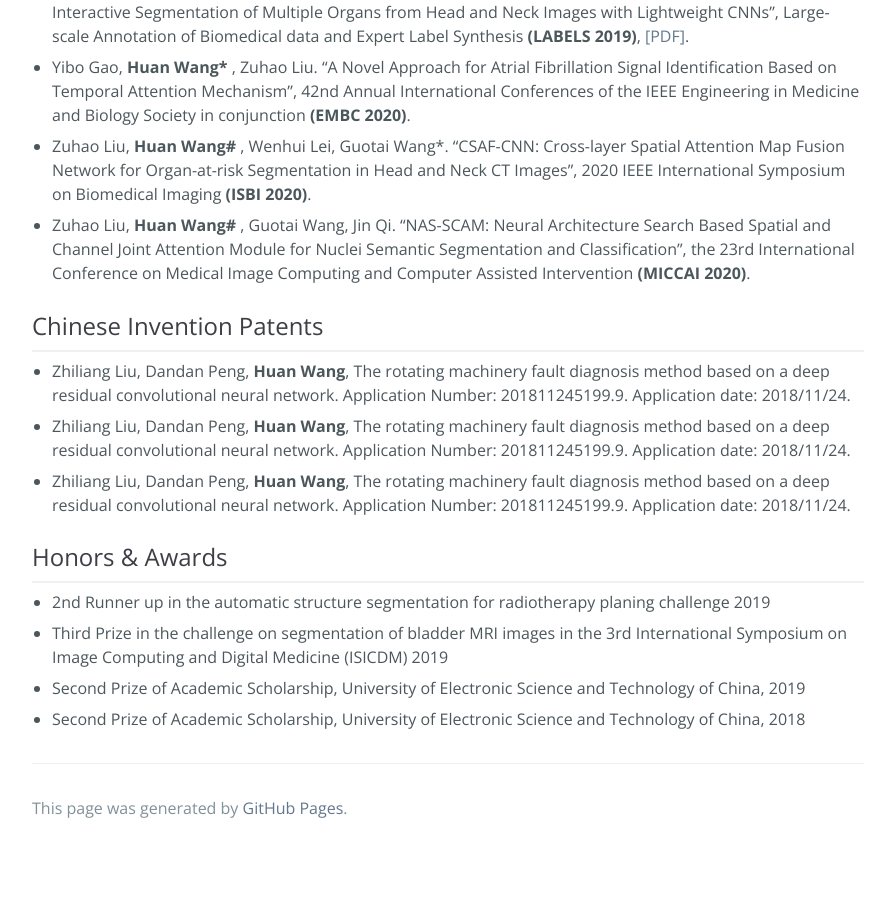
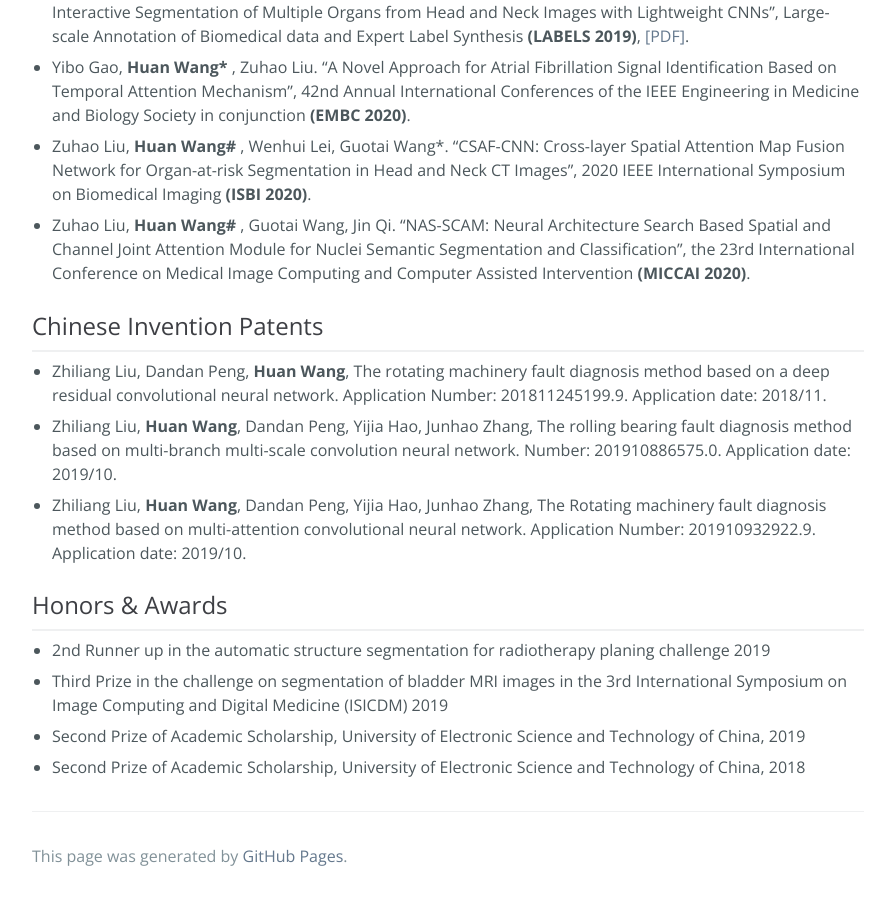
Before and after one commit to WH-HuanWang/WH-HuanWang.github.io, a Jekyll site: the page built from index.md, in a window 1280 px wide and 900 px high, scrolled down 2065 px. Shown: the whole window, without its empty margins (192-1087 px from the left). Built offline with Jekyll 4.4.1, drawn with Linux system fonts in a browser that asks for light colours; before the commit the page ends 2917 px from its top, so only the background shows below that; some of the changed text lies outside the part shown.

Commit message:
Update index.md

```diff
--- a/index.md
+++ b/index.md
@@ -41,9 +41,9 @@ B.S. in Mechanical design, manufacturing and automation, School of mechanical an
 
 ## Journal Article [[Google Scholar]](https://scholar.google.com.hk/citations?user=Um0g-XMAAAAJ&hl=zh-CN&authuser=1)
 * * *
-* <b>Huan Wang</b>, Zhiliang Liu*, Dandan Peng, Yong Qin. "Understanding and Learning Discriminant Features based on Multi-Attention 1DCNN for Wheelset Bearing Fault Diagnosis", <b>IEEE Transactions on Industrial Informatics, 2019</b>, IF 9.112, [[PDF]](https://ieeexplore.ieee.org/stamp/stamp.jsp?tp=&arnumber=8911240).
-* Dandan Peng, <b>Huan Wang#</b>, Zhiliang Liu*, Zijiang Liu, Ming J. Zuo, Chen Jian. "Multi-branch and Multi-scale CNN for Fault Diagnosis of Wheelset Bearings under Strong Noise and Variable Load Condition", <b>IEEE Transactions on Industrial Informatics, 2020</b>, IF 9.112, [[PDF]](https://ieeexplore.ieee.org/stamp/stamp.jsp?tp=&arnumber=8962243).
-* Dandan Peng, Zhiliang Liu*, <b>Huan Wang</b>, Yong Qin, Limin Jia. "A Novel Deeper One-dimensional CNN with Residual Learning for Fault Diagnosis of Wheelset Bearings in High Speed Trains", <b>IEEE Access, 2018</b>, IF 4.098, [[PDF]](https://ieeexplore.ieee.org/stamp/stamp.jsp?tp=&arnumber=8584445).
+* <b>Huan Wang</b>, Zhiliang Liu*, Dandan Peng, Yong Qin. "Understanding and Learning Discriminant Features based on Multi-Attention 1DCNN for Wheelset Bearing Fault Diagnosis", <b>IEEE Transactions on Industrial Informatics, 2019, IF 9.112</b>, [[PDF]](https://ieeexplore.ieee.org/stamp/stamp.jsp?tp=&arnumber=8911240).
+* Dandan Peng, <b>Huan Wang#</b>, Zhiliang Liu*, Zijiang Liu, Ming J. Zuo, Chen Jian. "Multi-branch and Multi-scale CNN for Fault Diagnosis of Wheelset Bearings under Strong Noise and Variable Load Condition", <b>IEEE Transactions on Industrial Informatics, 2020, IF 9.112</b>, [[PDF]](https://ieeexplore.ieee.org/stamp/stamp.jsp?tp=&arnumber=8962243).
+* Dandan Peng, Zhiliang Liu*, <b>Huan Wang</b>, Yong Qin, Limin Jia. "A Novel Deeper One-dimensional CNN with Residual Learning for Fault Diagnosis of Wheelset Bearings in High Speed Trains", <b>IEEE Access, 2018, IF 3.745</b>, [[PDF]](https://ieeexplore.ieee.org/stamp/stamp.jsp?tp=&arnumber=8584445).
 
 ## Conference Article
 * * *
@@ -63,9 +63,9 @@ B.S. in Mechanical design, manufacturing and automation, School of mechanical an
 
 ## Chinese Invention Patents
 * * *
-* Zhiliang Liu, Dandan Peng, <b>Huan Wang</b>, The rotating machinery fault diagnosis method based on a deep residual convolutional neural network. Application Number: 201811245199.9. Application date: 2018/11/24.
-* Zhiliang Liu, Dandan Peng, <b>Huan Wang</b>, The rotating machinery fault diagnosis method based on a deep residual convolutional neural network. Application Number: 201811245199.9. Application date: 2018/11/24.
-* Zhiliang Liu, Dandan Peng, <b>Huan Wang</b>, The rotating machinery fault diagnosis method based on a deep residual convolutional neural network. Application Number: 201811245199.9. Application date: 2018/11/24.
+* Zhiliang Liu, Dandan Peng, <b>Huan Wang</b>, The rotating machinery fault diagnosis method based on a deep residual convolutional neural network. Application Number: 201811245199.9. Application date: 2018/11.
+* Zhiliang Liu, <b>Huan Wang</b>, Dandan Peng, Yijia Hao, Junhao Zhang, The rolling bearing fault diagnosis method based on multi-branch multi-scale convolution neural network. Number: 201910886575.0. Application date: 2019/10.
+* Zhiliang Liu, <b>Huan Wang</b>, Dandan Peng, Yijia Hao, Junhao Zhang, The Rotating machinery fault diagnosis method based on multi-attention convolutional neural network. Application Number: 201910932922.9. Application date: 2019/10.
 
 ## Honors & Awards
 * * *
```
